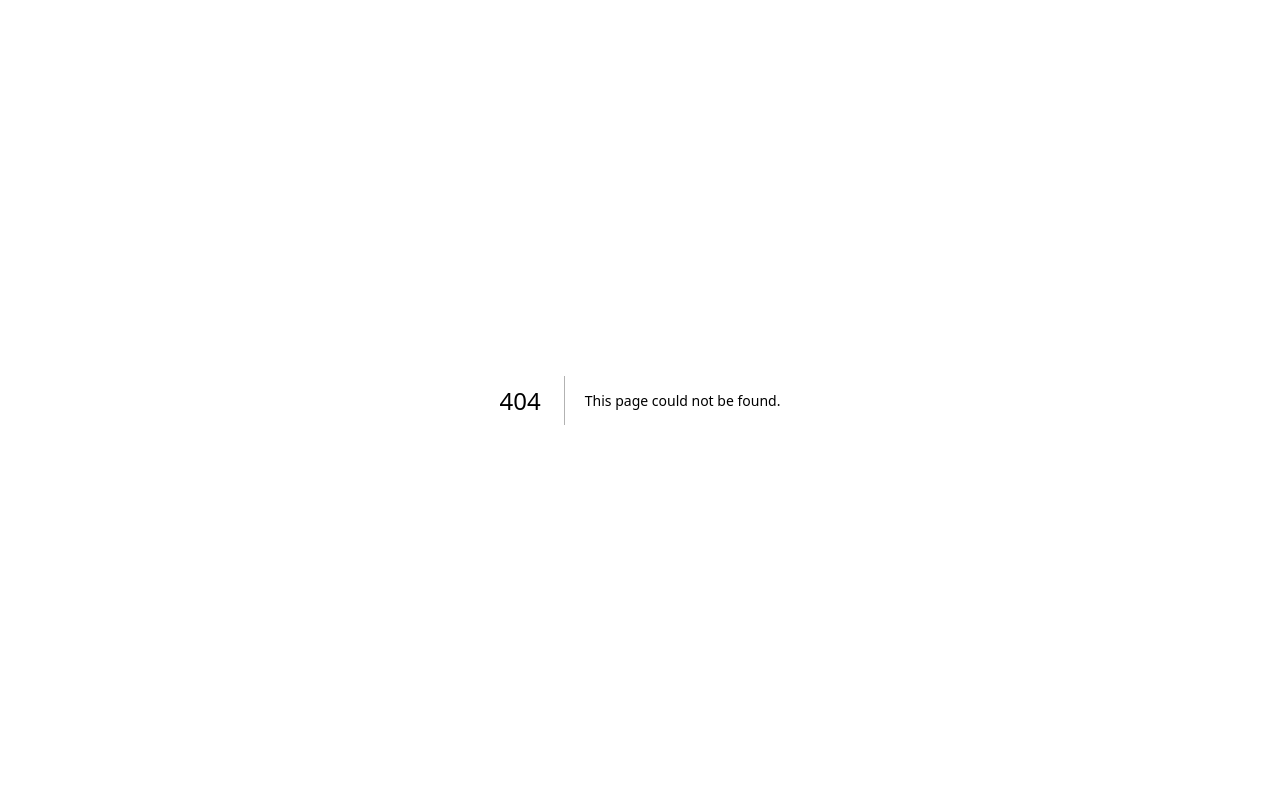
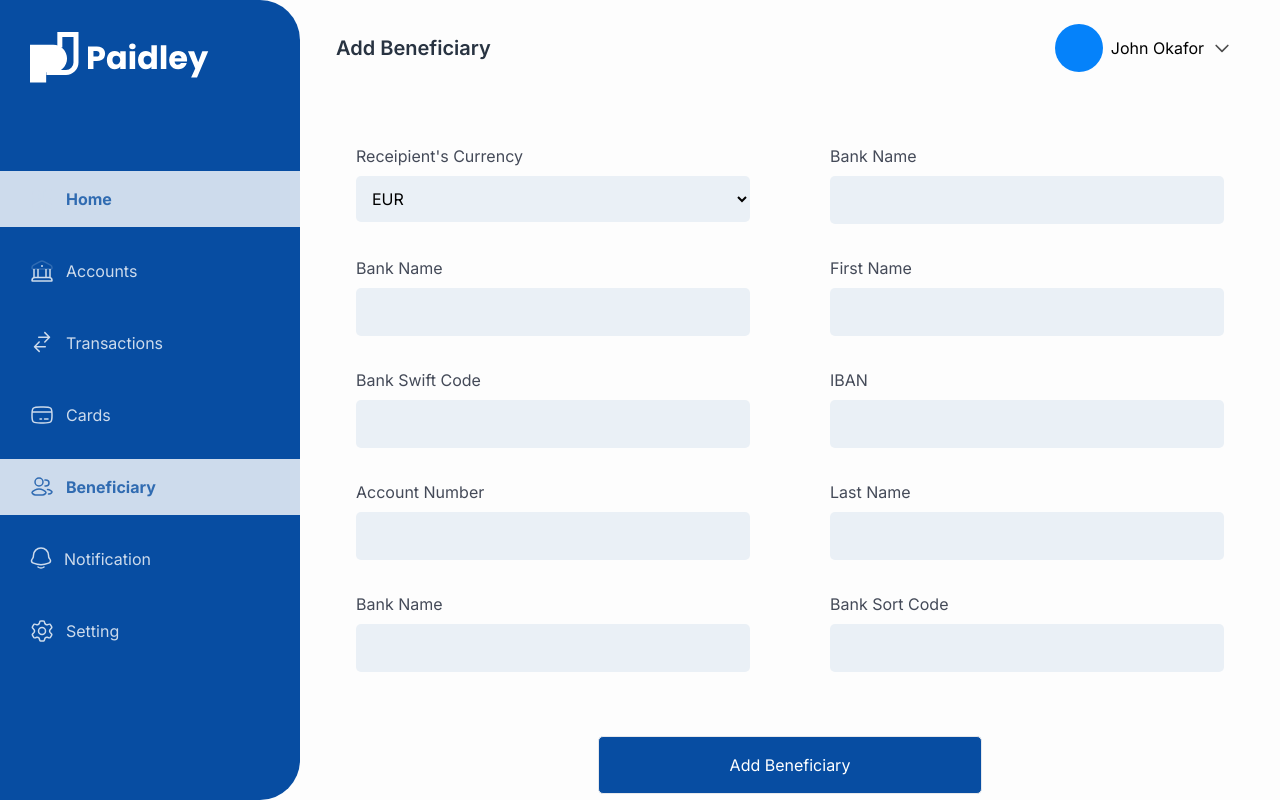
Before and after one commit to superwaih/paidley, a Next.js app: page /dashboard/beneficiary/add in a window 1280 px wide. Before the commit this address had no page. Built offline with nearby package versions, Linux system fonts and the light colour scheme.

Commit message:
added beneficiary page

```diff
--- /dev/null
+++ b/components/SelectBalance.jsx
@@ -0,0 +1,16 @@
+import React from 'react'
+
+const SelectBalance = () => {
+  return (
+    <div>
+        <select name="" id="">
+            <option value="naira">NGN</option>
+            <option value="usd">USD</option>
+            <option value="euro">European Euros</option>
+        </select>
+
+    </div>
+  )
+}
+
+export default SelectBalance
--- a/components/dashboard/EmptyState.jsx
+++ b/components/dashboard/EmptyState.jsx
@@ -1,13 +1,13 @@
 import { ArrowDouble } from '@/public/svgs/Arrow-double'
 import React from 'react'
 
-const EmptyState = () => {
+const EmptyState = ({text, Icon}) => {
   return (
     <div className=' flex flex-col justify-center items-center cursor-pointer py-12'>
        <div className='rounded-full bg-[#EAF0F6] p-4'>
-       <ArrowDouble />
+       <Icon />
        </div>
-        <p className='gray-text text-center text-lg'>You dont have any transaction</p>
+        <p className='gray-text text-center text-lg'>{text}</p>
     </div>
   )
 }
--- a/components/dashboard/SimpleNav.jsx
+++ b/components/dashboard/SimpleNav.jsx
@@ -32,7 +32,7 @@ const SimpleNav = ({ title, user }) => {
           </h3>
 
           <div onClick={() => setShowMenu(!showMenu)} className="flex md:hidden duration-300 ">
-            {showMenu ?<AiOutlineClose className="text-2xl text-brand-color" />  :  <AiOutlineMenu className="text-2xl text-brand-color" />}
+            {showMenu ?<AiOutlineClose className="text-2xl text-red-400" />  :  <AiOutlineMenu className="text-3xl text-brand-color" />}
           </div>
           <div className="flex  items-center gap-1 md:gap-2">
             {/* <div className="md:w-12 w-8 h-8 md:h-12 rounded-full bg-brand-blue"></div> */}
--- a/components/dashboard/SingleTransaction.jsx
+++ b/components/dashboard/SingleTransaction.jsx
@@ -28,9 +28,9 @@ const SingleTransaction = ({transaction}) => {
 
       <ul className='flex md:hidden gap-1 justify-between'>
         <li className='flex gap-1 pb-4'>
-        <div className='p-3 h-12 w-12 bg-red-400 rounded-full'>SA</div>
+        <div className='p-3 h-12 w-12 bg-red-400 text-white rounded-full'>SA</div>
         <div>
-          <h3 className='font-semibold'>Shey Ade</h3>
+          <h3 className='font-semibold text'>Shey Ade</h3>
           <p className='gray-text text-[12px]'>2 Sept 2023</p>
         </div>
         </li>
--- a/components/dashboard/TransactionsTable.jsx
+++ b/components/dashboard/TransactionsTable.jsx
@@ -1,7 +1,7 @@
 import React from 'react'
 import EmptyState from './EmptyState'
 import SingleTransaction from './SingleTransaction'
-
+import { ArrowDouble } from '@/public/svgs/Arrow-double'
 const mocktrans = [
     {
         id: 1,
@@ -96,7 +96,7 @@ const TransactionsTable = () => {
             ))}
         </div>
         {/* <div className='flex justify-center items-center'>
-            <EmptyState />
+            <EmptyState text={"You dont have any transaction"} Icon={ArrowDouble} />
         </div> */}
         </div>
   )
--- a/components/dashboard/mobile-componets/MobileSidebar.jsx
+++ b/components/dashboard/mobile-componets/MobileSidebar.jsx
@@ -17,7 +17,7 @@ const MobileSidebar = () => {
     whileInView={'show'}
     variants={fadeIn("right")}
 
-    className='bg-white bottom-0 shadow-md py-8 left-0 top-0  md:hidden max-w-3xl    h-screen absolute'>
+    className='bg-white bottom-0 shadow-md py-8 left-0 top-0  md:hidden max-w-3xl  w-[280px]   h-screen absolute'>
     <div className='m-auto flex-1 w-[80%]'>
         <Image
             width={0}
--- /dev/null
+++ b/pages/dashboard/beneficiary/add.jsx
@@ -0,0 +1,86 @@
+import DashboardLayout from "@/components/dashboard/DashboardLayout";
+import SimpleNav from "@/components/dashboard/SimpleNav";
+import React from "react";
+
+const AddBeneficiary = () => {
+  return (
+    <DashboardLayout>
+      <SimpleNav title={"Add Beneficiary"} />
+      <div className="px-8 md:hidden">
+        <h3 className="text-xl font-medium">Add Beneficiary</h3>
+      </div>
+      <div className="px-5 md:px-8 grid grid-cols-1 gap-4 md:gap-8 my-8 md:mt-12 md:grid-cols-2 ">
+        <div className="px-6  flex flex-col space-y-2">
+          <label className="text-[#444A58]" htmlFor="firstname">
+            Receipient's Currency
+          </label>
+          <select type="text" className="input-gray">
+            <option value="">EUR</option>
+            <option value="">NGN</option>
+          </select>
+        </div>
+        <div className="px-6  flex flex-col space-y-2">
+          <label className="text-[#444A58]" htmlFor="firstname">
+            Bank Name
+          </label>
+          <input type="text" className="input-gray" />
+        </div>
+        <div className="px-6  flex flex-col space-y-2">
+          <label className="text-[#444A58]" htmlFor="firstname">
+           Bank Name
+          </label>
+          <input type="text" className="input-gray" />
+        </div>
+        <div className="px-6  flex flex-col space-y-2">
+          <label className="text-[#444A58]" htmlFor="firstname">
+          First Name
+          </label>
+          <input type="text" className="input-gray" />
+        </div>{" "}
+        <div className="px-6  flex flex-col space-y-2">
+          <label className="text-[#444A58]" htmlFor="firstname">
+            Bank Swift Code
+          </label>
+          <input type="text" className="input-gray" />
+        </div>
+        <div className="px-6  flex flex-col space-y-2">
+          <label className="text-[#444A58]" htmlFor="firstname">
+           IBAN
+          </label>
+          <input type="text" className="input-gray" />
+        </div>
+        <div className="px-6  flex flex-col space-y-2">
+          <label className="text-[#444A58]" htmlFor="firstname">
+            Account Number
+          </label>
+          <input type="text" className="input-gray" />
+        </div>
+        <div className="px-6  flex flex-col space-y-2">
+          <label className="text-[#444A58]" htmlFor="firstname">
+           Last Name
+          </label>
+          <input type="text" className="input-gray" />
+        </div>
+        <div className="px-6  flex flex-col space-y-2">
+          <label className="text-[#444A58]" htmlFor="firstname">
+            Bank Name
+          </label>
+          <input type="text" className="input-gray" />
+        </div>
+        <div className="px-6  flex flex-col space-y-2">
+          <label className="text-[#444A58]" htmlFor="firstname">
+            Bank Sort Code
+          </label>
+          <input type="text" className="input-gray" />
+        </div>
+
+      </div>
+
+      <div className="px-5 md:px-8 flex items-center justify-center py-8 w-full">
+        <button className="btn-full max-w-sm">Add Beneficiary</button>
+      </div>
+    </DashboardLayout>
+  );
+};
+
+export default AddBeneficiary;
--- a/pages/dashboard/beneficiary/index.jsx
+++ b/pages/dashboard/beneficiary/index.jsx
@@ -1,12 +1,28 @@
 import DashboardLayout from '@/components/dashboard/DashboardLayout'
+import EmptyState from '@/components/dashboard/EmptyState'
 import SimpleNav from '@/components/dashboard/SimpleNav'
+import { UserIcon } from '@/public/svgs/user-icon'
+import { useRouter } from 'next/router'
 import React from 'react'
+import { BiPlus } from 'react-icons/bi'
 
 const BeneficiaryPage = () => {
+  const router = useRouter()
   return (
     <DashboardLayout>
       <SimpleNav title={"beneficiary"} />
-        <div>BeneficiaryPage</div>
+        <div className=' px-5 md:px-8 justify-center items-center  w-full '>
+         <div className='flex items-center justify-center flex-col
+        h-[60vh]
+         '>
+         <EmptyState
+          text={"No beneficiary added yet"}
+          Icon={UserIcon}
+          />
+
+          <button onClick={() => router.push("/dashboard/beneficiary/add")} className='flex gap-2 items-center hover:border duration-300 p-3 '> <span className='text-[#074DA2]'>Add beneficiary</span> <BiPlus className='text-[#074DA2] text-2xl' /> </button>
+         </div>
+        </div>
 
     </DashboardLayout>
   )
--- a/pages/dashboard/cards/index.jsx
+++ b/pages/dashboard/cards/index.jsx
@@ -12,14 +12,14 @@ const CardsPage = () => {
     <DashboardLayout>
           <SimpleNav title={"virtual cards"} />
 
-          <div className='px-8 '>
+          <div className='px-5 md:px-8 '>
           <button className=' rounded-[12px] border text-brand-color hover:bg-brand-color hover:text-white duration-300 border-brand-color px-4 py-2'>Back</button>
           </div>
 
           <div className='flex px-8 justify-center items-center  w-full'>
           <div className='flex mt-[10px] md:mt-[90px]  rounded-md border  hover:[#F3F7FA] bg-white px-6 py-4 flex-col space-y-6 rouned-md shadow-md max-w-lg'>
            <div className=' justify-between w-full'>
-           <div className='px-16 duration-300 gap-4 flex'>
+           <div className=' md:px-16 duration-300 gap-4 flex'>
            <button onClick={() => setCardType("physical")}  className={cardType === "physical" ? 'border-brand-color border-b-2' : 'gray-text'}>Physical Card</button>
             <button onClick={() => setCardType("virtual")} className={cardType === "virtual" ? 'border-brand-color border-b-2' : 'gray-text'}>Virtual Card</button>
            </div>
```
Also changed, not shown: public/images/profile.png (added).
